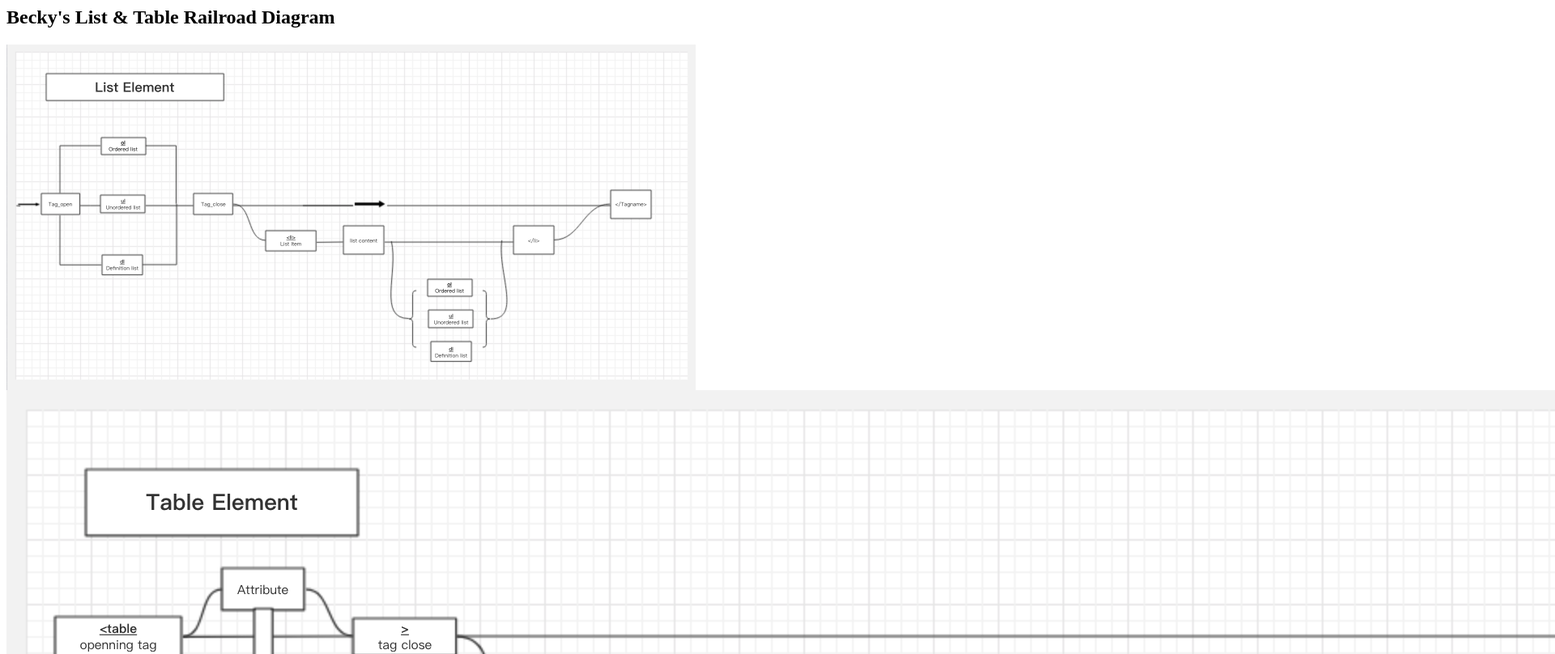
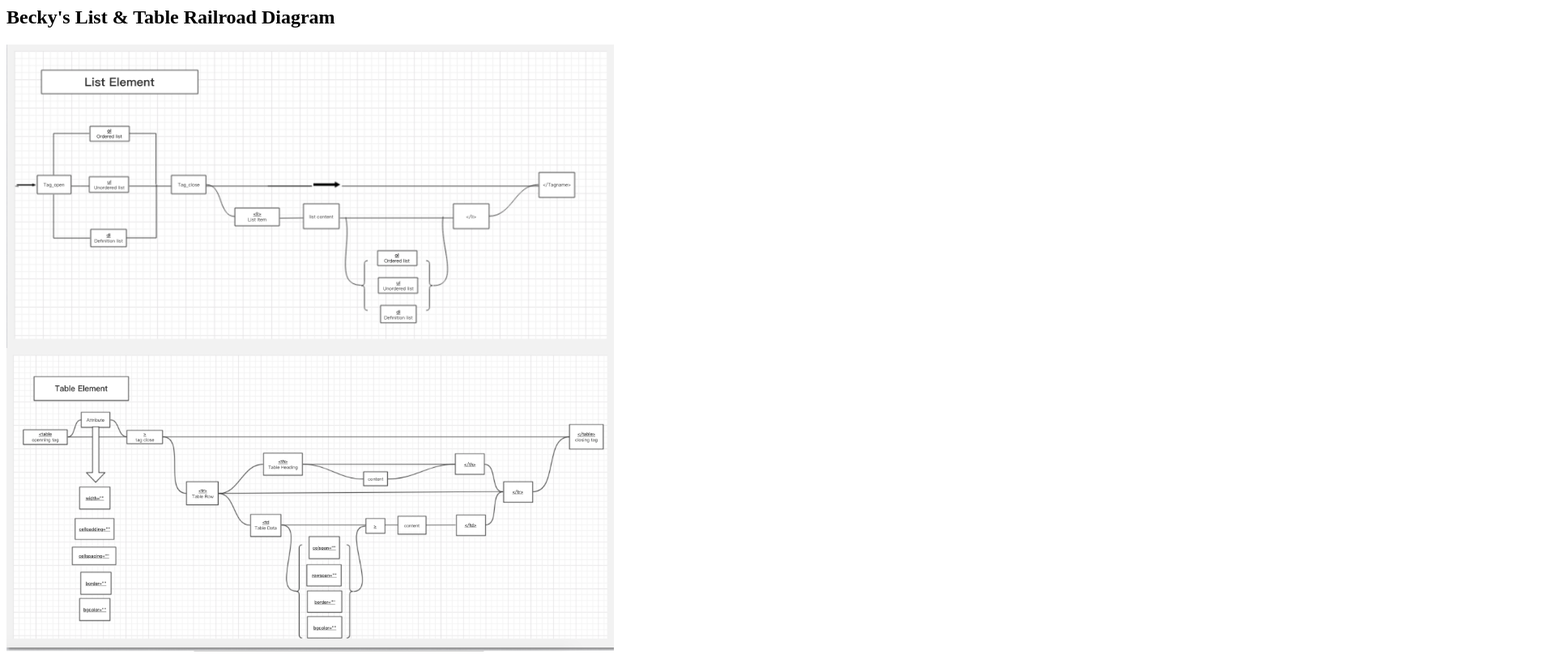
Before and after one commit to beckysx/CSC265-becky.song, a plain HTML site: page railroad_diagram.html in a window 1280 px wide. Shown: the top 808 px of the page at 81% size, 1920 px wide, since content can reach past the window. Drawn offline with Linux system fonts and the light colour scheme.

Commit message:
Update railroad_diagram.html

```diff
--- a/railroad_diagram.html
+++ b/railroad_diagram.html
@@ -11,10 +11,10 @@ Becky list&table Railroad Diagram
 Becky's List & Table Railroad Diagram
 </h2>
 
-<img src="listelement.jpg" alt="This is a railroad diagram of 'list' element in html" width="851" height="427">
+<img src="listelement.jpg" alt="This is a railroad diagram of 'list' element in html" width="750" height="375">
 </img>
 
-<img src="tableelement.jpg" alt="This is a railroad diagram of 'table' element in html">
+<img src="tableelement.jpg" alt="This is a railroad diagram of 'table' element in html" width="750" height="375">
 </img>
 
 </body>
```
